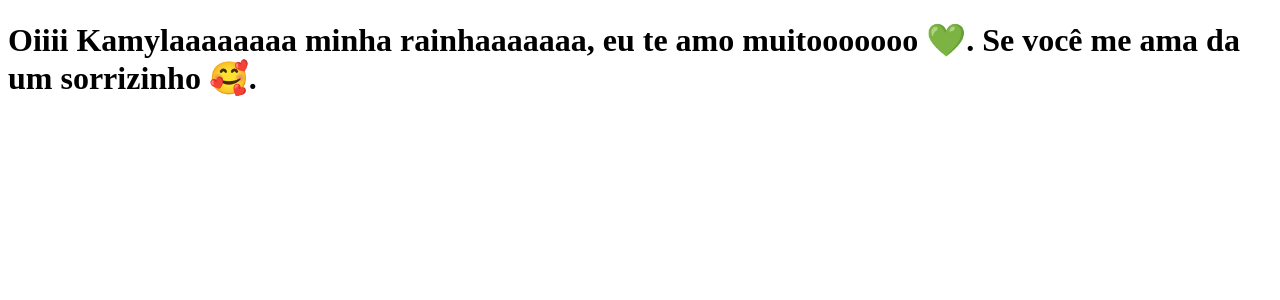
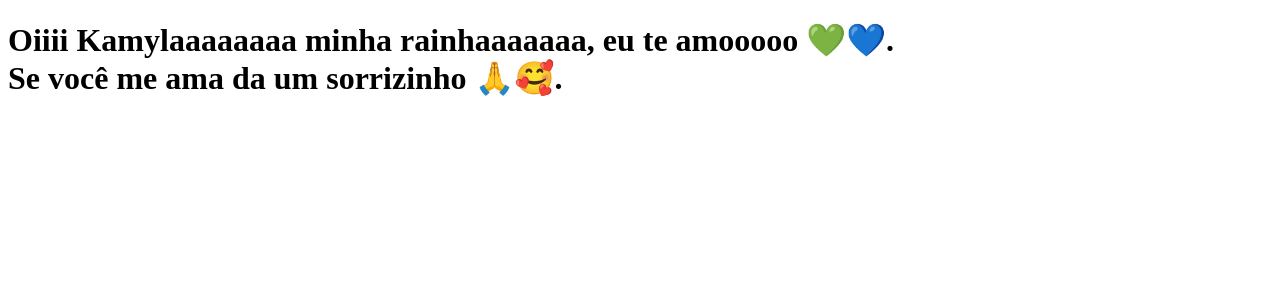
Before and after one commit to thiagowilker/clone-tabnews, a Next.js app: page / in a window 1280 px wide. Shown: the top 300 px of the page. Built offline with nearby package versions, Linux system fonts and the light colour scheme.

Commit message:
refactor: atualiza pagina inicial

```diff
--- a/pages/index.jsx
+++ b/pages/index.jsx
@@ -1,7 +1,10 @@
 import { Html } from "next/document"
 
 function Home() {
-    return <h1>Oiiii Kamylaaaaaaaa minha rainhaaaaaaa, eu te amo muitooooooo &#x1F49A;. Se você me ama da um sorrizinho &#129392;.</h1>
+    return (
+        <h1>Oiiii Kamylaaaaaaaa minha rainhaaaaaaa, eu te amooooo &#x1F49A;&#x1F499;.<br />Se você me ama da um sorrizinho &#128591;&#129392;.</h1>
+    )
+
 }
 
 export default Home
```
